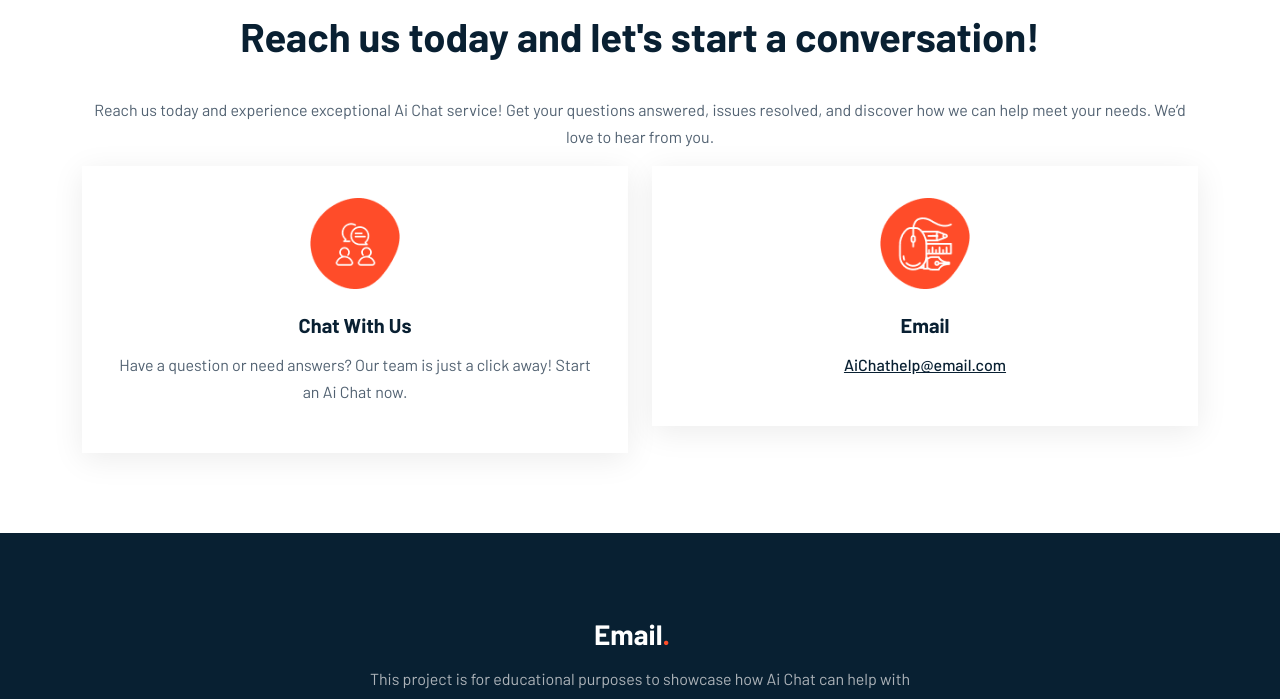
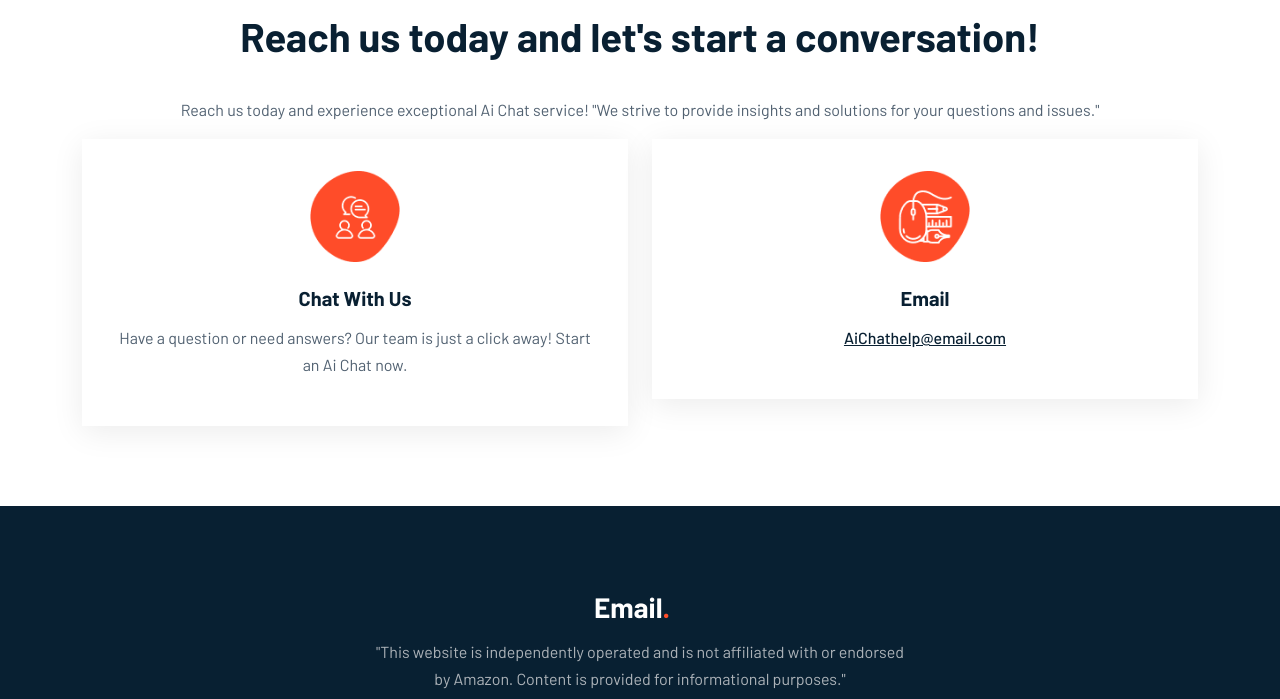
Before and after one commit to popacc1/Aamazon_Services-Ai-Chat, a plain HTML site: page index.html in a window 1280 px wide. Shown: the part 1105-1804 px from the top of the page. Drawn offline with nearby package versions, Linux system fonts and the light colour scheme.

Commit message:
Update index.html

```diff
--- a/index.html
+++ b/index.html
@@ -17,7 +17,7 @@
         <div class="container">
             <div class="row justify-content-between">
                 <div class="col-auto">
-                    <p><i class='bx bxs-envelope'></i> Chat With Online Amazon'Shop's Ai Expert For More Help</p>
+                    <p><i class='bx bxs-envelope'></i> Chat with AI Experts for Care Support on Amazon-related Questions</p>
                 </div>
                 <div class="col-auto social-icons">
                     <a href="#"><i class='bx bxl-facebook'></i></a>
@@ -110,7 +110,7 @@
                         <h6>Stay Tuned</h6>
                         <h1>Reach us today and let's start a conversation!</h1>
                     </div>
-                    <p>Reach us today and experience exceptional Ai Chat service! Get your questions answered, issues resolved, and discover how we can help meet your needs. We’d love to hear from you.</p>
+                    <p>Reach us today and experience exceptional Ai Chat service! "We strive to provide insights and solutions for your questions and issues."</p>
                 </div>
             </div>
             <div class="row g-4">
@@ -139,7 +139,7 @@
                 <div class="row justify-content-center">
                     <div class="col-lg-6 text-center">
                         <h4 class="navbar-brand">Email<span class="dot">.</span></h4>
-                        <p>This project is for educational purposes to showcase how Ai Chat can help with solutions.</p>
+                        <p>"This website is independently operated and is not affiliated with or endorsed by Amazon. Content is provided for informational purposes."</p>
                         <div class="col-auto social-icons">
                             <a href="#"><i class='bx bxl-facebook'></i></a>
                             <a href="#"><i class='bx bxl-twitter'></i></a>
```
